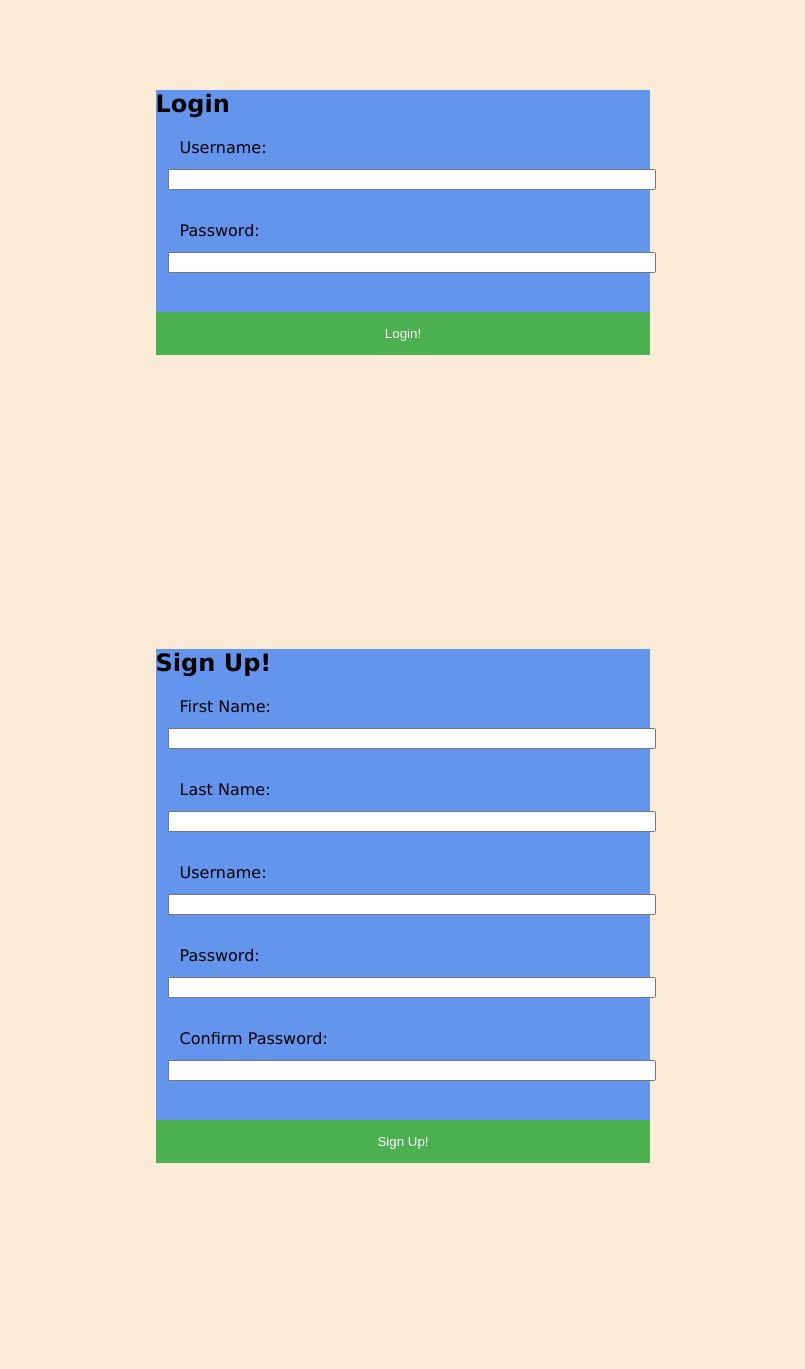
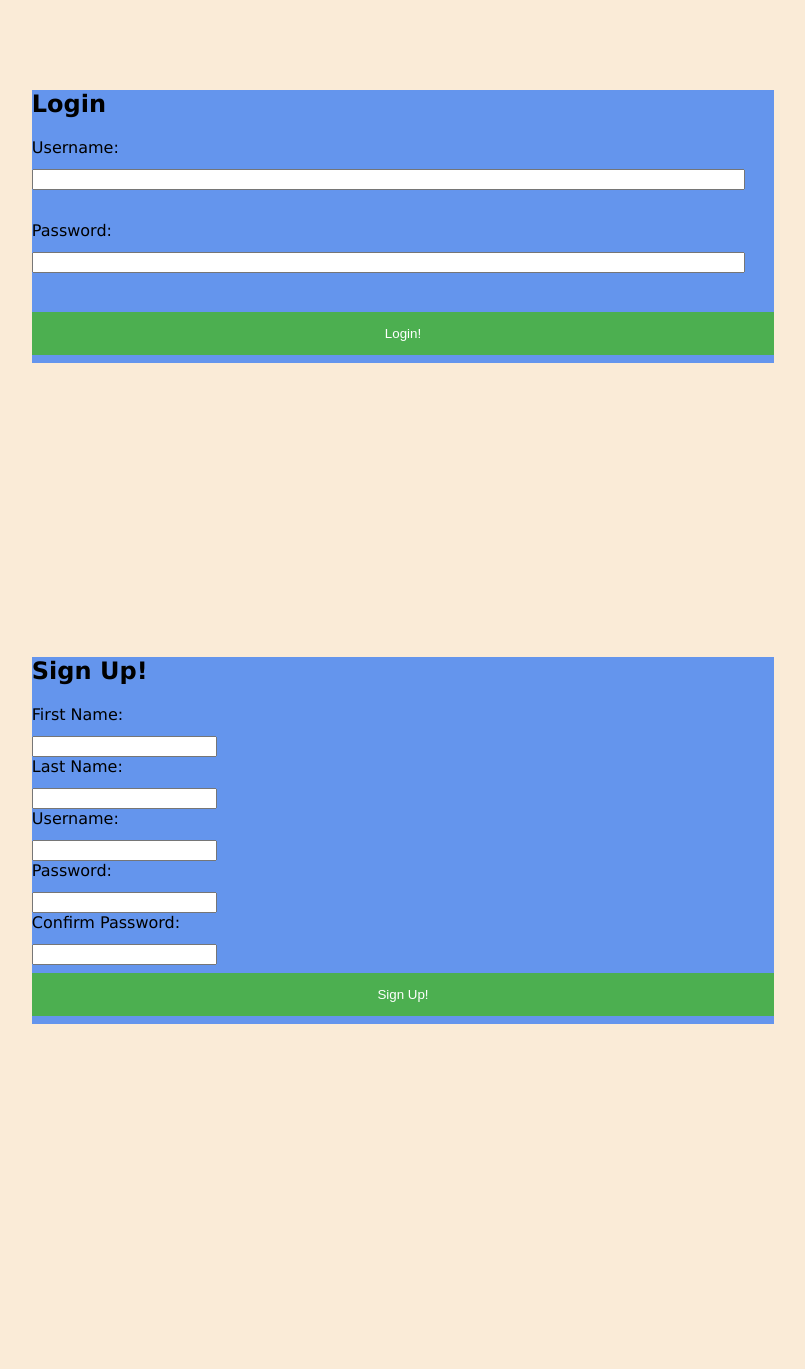
Before and after one commit to Webb-Avery/nodeProject, a web app: file public/login.html in a window 1280 px wide. Shown: the part 21-1390 px from the top of the page, without its empty margins (237-1042 px from the left). After the commit the page ends 1045 px from the top, so only its background shows below. Run offline with its HTML, style and script files only (its server is not run), Linux system fonts and the light colour scheme.

Commit message:
adding new login

```diff
--- a/public/main.css
+++ b/public/main.css
@@ -21,7 +21,7 @@ body {
 .modal-content {
     background-color:cornflowerblue;
     margin: 5% auto 15% auto; /* 5% from the top, 15% from the bottom and centered */
-    width: 40%; /* Could be more or less, depending on screen size */
+    width: 60%; /* Could be more or less, depending on screen size */
 
 }
 
@@ -34,10 +34,9 @@ body {
   width: 100%;
 }
 
-label, input {
+label, .input {
 	display:block;
 	margin-bottom:12px;
-	width:95%;
-  padding-left: 12px;
-  margin-left: 12px;
+  width:95%;
+
 }
```
